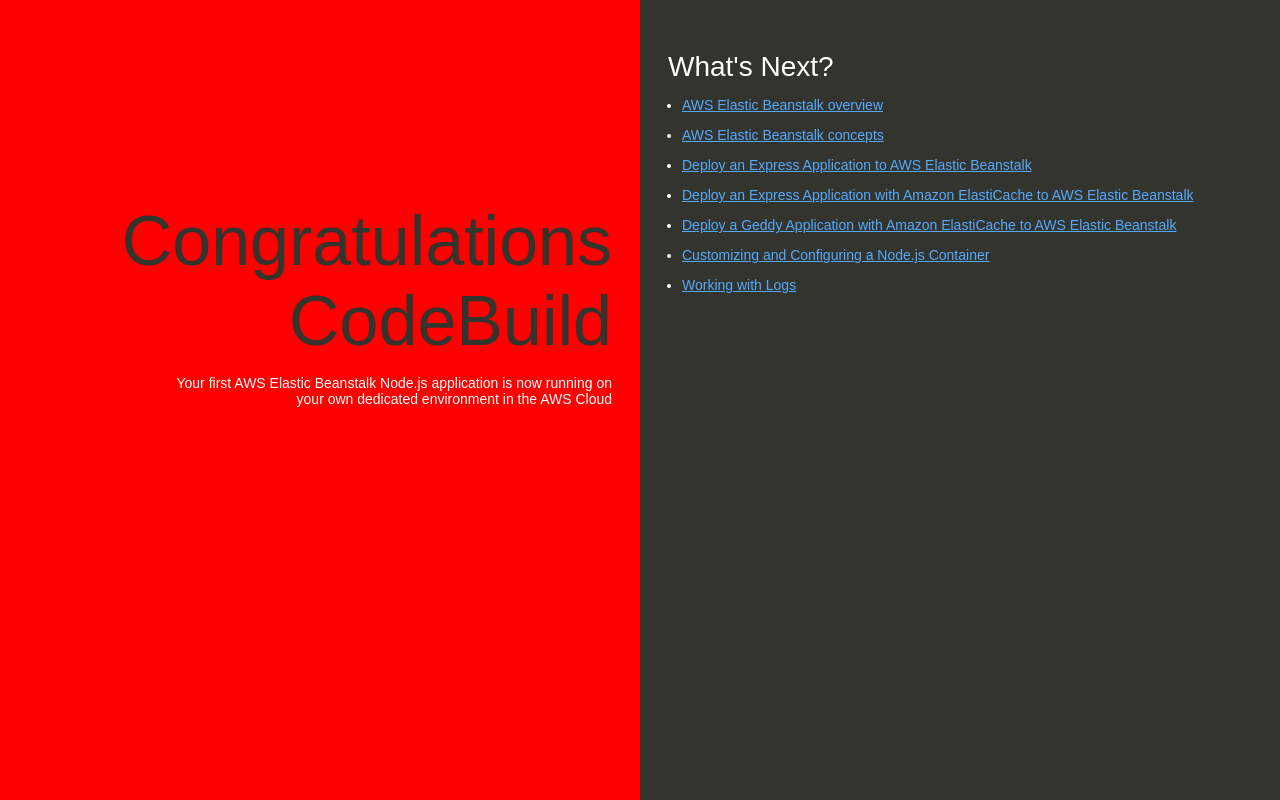
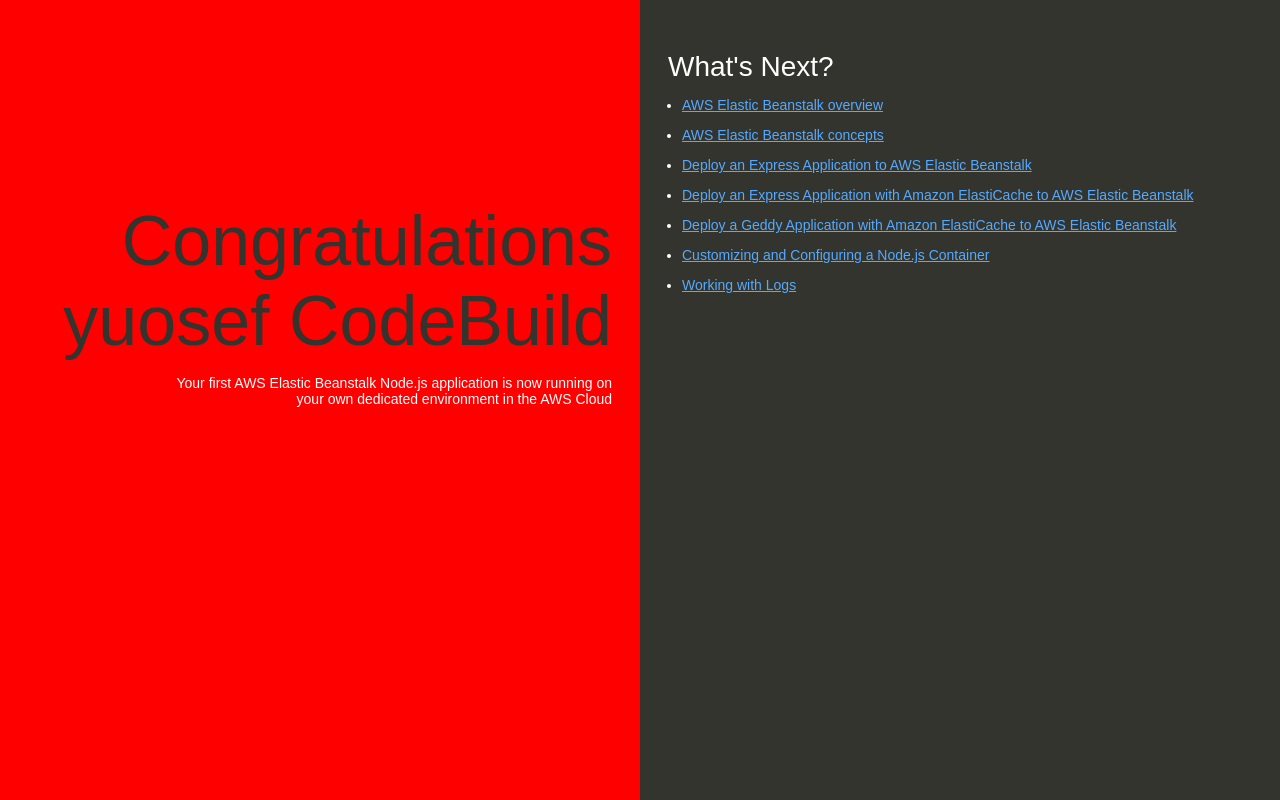
Before and after one commit to yuosef33/NodeJsApp, a website: page index.html in a window 1280 px wide. Drawn offline with Linux system fonts and the light colour scheme.

Commit message:
Update index.html

```diff
--- a/index.html
+++ b/index.html
@@ -74,7 +74,7 @@
   </head>
   <body>
     <div class="textColumn">
-      <h1>Congratulations CodeBuild</h1>
+      <h1>Congratulations yuosef CodeBuild</h1>
       <p>Your first AWS Elastic Beanstalk Node.js application is now running on your own dedicated environment in the AWS Cloud</p>
     </div>
     <div class="linksColumn">
```
